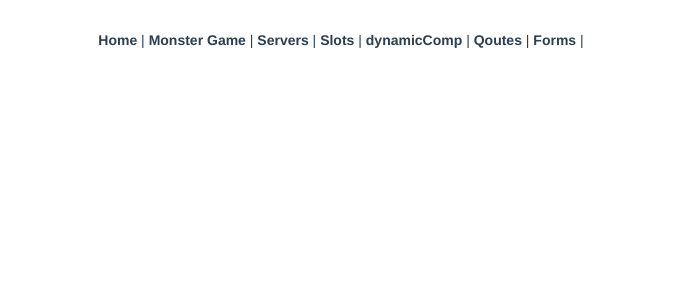
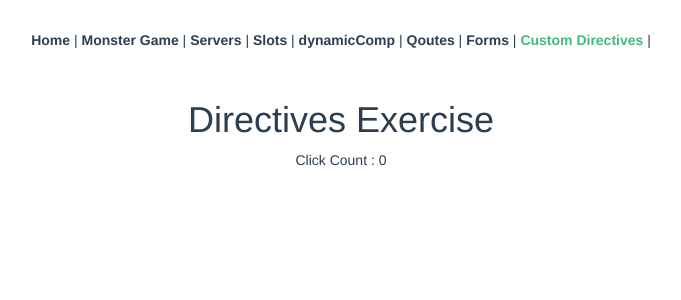
Before and after one commit to salmanorak/vuejs-Tutorials, a Vue app: page /customdirectives in a window 1280 px wide. Shown: the top 300 px of the page, without its empty margins (299-980 px from the left). Built offline with nearby package versions, Linux system fonts and the light colour scheme; a web font is replaced by a local one.

Commit message:
CustomerDirective Added

```diff
--- a/src/App.vue
+++ b/src/App.vue
@@ -8,6 +8,7 @@
       <router-link to="/dynamicComp">dynamicComp</router-link>  |
       <router-link to="/quotes">Qoutes</router-link>  |
       <router-link to="/forms">Forms</router-link>  |
+      <router-link to="/customdirectives">Custom Directives</router-link>  |
     </div>
     <router-view/>
   </div>
--- a/src/router.js
+++ b/src/router.js
@@ -6,6 +6,7 @@ import DynamicComp from '@/views/DynamicComp.vue'
 import Slots from '@/views/Slots.vue'
 import Quotes from '@/views/Qoutes.vue'
 import Forms from '@/views/Forms.vue'
+import CustomDirectives from '@/views/CustomDirectives.vue'
 
 Vue.use(Router)
 
@@ -42,6 +43,11 @@ export default new Router({
       path: '/forms',
       name: 'forms',
       component: Forms
+    },
+    {
+      path: '/customdirectives',
+      name: 'CustomDirectives',
+      component: CustomDirectives
     }
   ]
 })
--- /dev/null
+++ b/src/views/CustomDirectives.vue
@@ -0,0 +1,39 @@
+<template>
+    <div class="container">
+        <div class="row">
+            <div class="col-xs-12 col-sm-8 col-sm-offset-2 col-md-6 col-md-offset-3">
+                <h1>Directives Exercise</h1>
+                <!-- Exercise -->
+                <!-- Build a Custom Directive which works like v-on (Listen for Events) -->
+            <div v-myOn:click="clickFunc">Click Count : {{clickCount}}</div>
+            </div>
+        </div>
+    </div>
+</template>
+
+<script>
+    export default {
+    data(){
+        return{
+          clickCount:0
+        }
+    },
+    methods:{
+        clickFunc(){
+            this.clickCount++
+        }
+    },
+    directives:{
+        'myOn' :{
+            bind(el, binding, vnode){
+            if(typeof (binding.value) == 'function' && binding.arg.length>0 ){
+             el.addEventListener(binding.arg,binding.value)
+             }
+            }
+        }
+    }
+    }
+</script>
+
+<style>
+</style>
```
